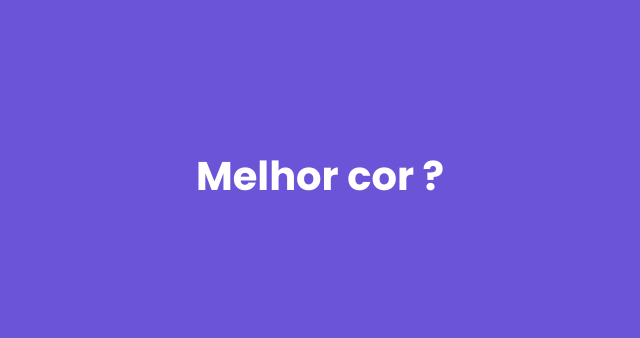
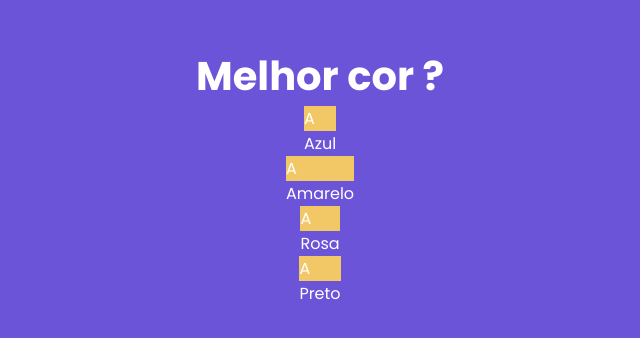
Before and after one commit to Beatrizaquino/Quiz-full-stack, a Next.js app: page / in a window 1280 px wide. Shown: the part 224-562 px from the top of the page, without its empty margins (320-960 px from the left). Built offline with nearby package versions, Linux system fonts and the light colour scheme.

Commit message:
agora ta certo

```diff
--- a/components/Questao.tsx
+++ b/components/Questao.tsx
@@ -13,18 +13,19 @@
     function renderizarRespostas(){
         return questao.respostas.map((resposta, i) => {
             return <Resposta
+                key={i}
                 valor={resposta}
                 indice={i}
                 letra="A"
-                corLetra="#f2c866"
+                corFundoLetra="#f2c866"
             />
         })
     }
 
     return (
         <div className={styles.questao}>
-            <Enunciado texto={questao.enunciado} />
-            {renderizarRespostas}
+            <Enunciado texto={questao.enunciado}  />
+            {renderizarRespostas()}
         </div>
     )
 }
--- a/components/Resposta.tsx
+++ b/components/Resposta.tsx
@@ -5,7 +5,7 @@
     valor: RespostaModal
     indice: number
     letra: string
-    corLetra: string
+    corFundoLetra: string
 }
 
 export default function Resposta(props: RespostaProps) {
@@ -16,7 +16,8 @@
         <div className={styles.resposta}>
             <div className={styles.consteudoResposta}>
                 <div className={styles.frente}>
-                    <div className={styles.letra}>
+                    <div className={styles.letra}
+                    style={{backgroundColor: props.corFundoLetra}}>
                         {props.letra}
                     </div>
                     <div className={styles.valor}>
```
